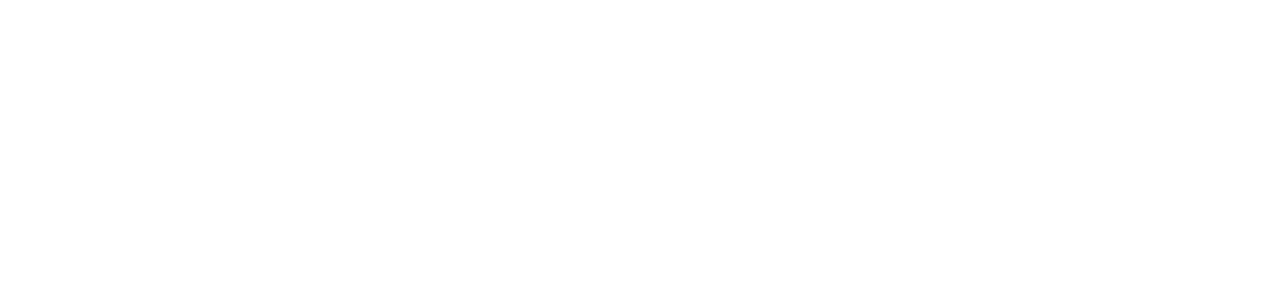
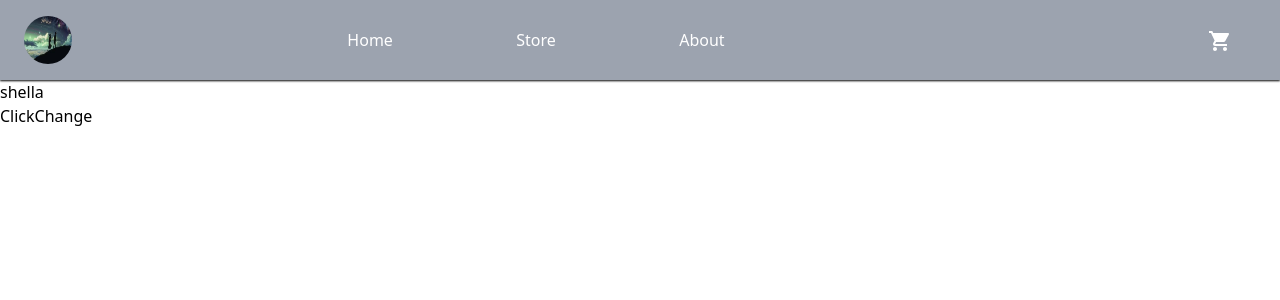
Before and after one commit to Azolec08/ResponsiveNavbar_TailwindCss, a React (Vite) app: page /about in a window 1280 px wide. Before the commit this address had no page. Shown: the top 300 px of the page. Built offline with nearby package versions, Linux system fonts and the light colour scheme.

Commit message:
Add Zustand File

```diff
--- a/package.json
+++ b/package.json
@@ -19,7 +19,8 @@
     "react-dom": "^18.2.0",
     "react-router-dom": "^6.21.1",
     "sass": "^1.69.4",
-    "styled-components": "^6.1.0"
+    "styled-components": "^6.1.0",
+    "zustand": "^4.4.7"
   },
   "devDependencies": {
     "@types/react": "^18.2.15",
--- a/src/App.tsx
+++ b/src/App.tsx
@@ -1,6 +1,7 @@
 import { Routes, Route } from "react-router-dom";
 import Home from "./pages/Home";
 import RootLayout from "./RootLayout";
+import About from "./pages/About";
 
 function App() {
   return (
@@ -8,6 +9,7 @@ function App() {
       <Routes>
         <Route element={<RootLayout />}>
           <Route path="/" element={<Home />} />
+          <Route path="/about" element={<About />} />
         </Route>
       </Routes>
     </div>
--- /dev/null
+++ b/src/pages/About.tsx
@@ -0,0 +1,17 @@
+import { userStore } from "../zustand/zustandStore";
+
+const About = () => {
+  const { mySwitch, switchName, nameVal, nameValue } = userStore(
+    (state) => state
+  );
+
+  return (
+    <div>
+      <div>{mySwitch ? "becaa" : "shella"}</div>
+      <button onClick={switchName}>ClickChange</button>
+      <input type="text" value={nameVal} onChange={nameValue} />
+    </div>
+  );
+};
+
+export default About;
--- /dev/null
+++ b/src/zustand/zustandStore.tsx
@@ -0,0 +1,25 @@
+import { create } from "zustand";
+
+type stateType = {
+  //state
+  population: number;
+  mySwitch: boolean;
+  nameVal: string;
+
+  //function
+  increment: () => void;
+  switchName: () => void;
+  nameValue: (e: React.ChangeEvent<HTMLInputElement>) => void;
+};
+
+export const userStore = create<stateType>((set) => ({
+  //State
+  population: 0,
+  mySwitch: false,
+  nameVal: "",
+  //Functions
+  increment: () => set((state) => ({ population: state.population + 1 })),
+  switchName: () => set((state) => ({ mySwitch: !state.mySwitch })),
+  nameValue: (e: React.ChangeEvent<HTMLInputElement>) =>
+    set(() => ({ nameVal: e.target.value })),
+}));
```
Also changed, not shown: 1 other file (tests, documents, lock files or other folders).
